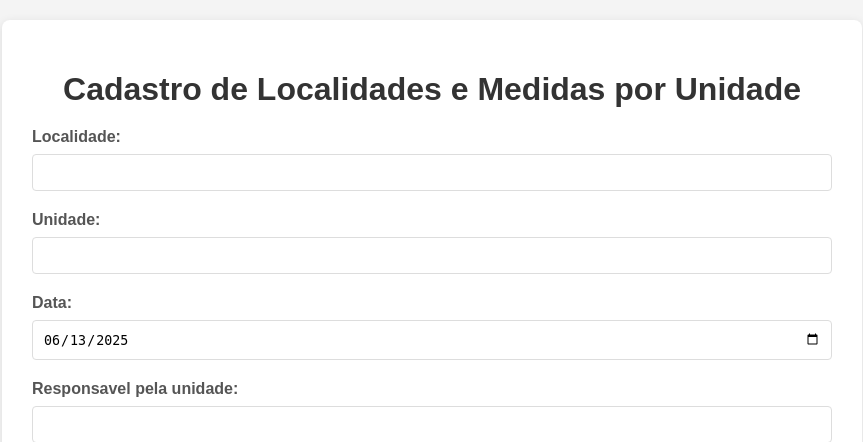
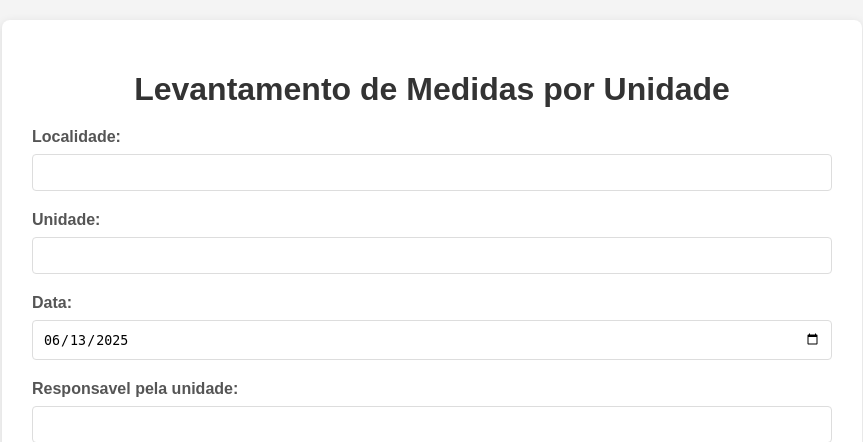
Before and after one commit to AMS2025-phm/levantamento, a Flask app: page / in a window 1280 px wide. Shown: the top 442 px of the page, without its empty margins (208-1071 px from the left). Run offline with Flask 3, Linux system fonts and the light colour scheme; the visitor is signed in with stand-in values (Sample User, id 1); data that the repository does not hold is empty.

Commit message:
Update index.html

```diff
--- a/templates/index.html
+++ b/templates/index.html
@@ -3,12 +3,12 @@
 <head>
     <meta charset="UTF-8">
     <meta name="viewport" content="width=device-width, initial-scale=1.0">
-    <title>Cadastro de Localidades e Medidas</title>
+    <title>Levantamento de Medidas</title>
     <link rel="stylesheet" href="{{ url_for('static', filename='style.css') }}">
 </head>
 <body>
     <div class="container">
-        <h1>Cadastro de Localidades e Medidas por Unidade</h1>
+        <h1>Levantamento de Medidas por Unidade</h1>
 
         <form id="cadastroForm">
             <div class="form-group">
@@ -70,7 +70,7 @@
                 <label>Risco Associado aos Vidros Altos:</label>
                 <div class="checkbox-group">
                     <label>
-                        <input type="checkbox" name="vidros_altos_risco" value="Sim"> Apresenta Risco
+                        <input type="checkbox" name="vidros_altos_risco" value="Sim"> Apresenta Risco/Perigo
                     </label>
                 </div>
             </div>
```
